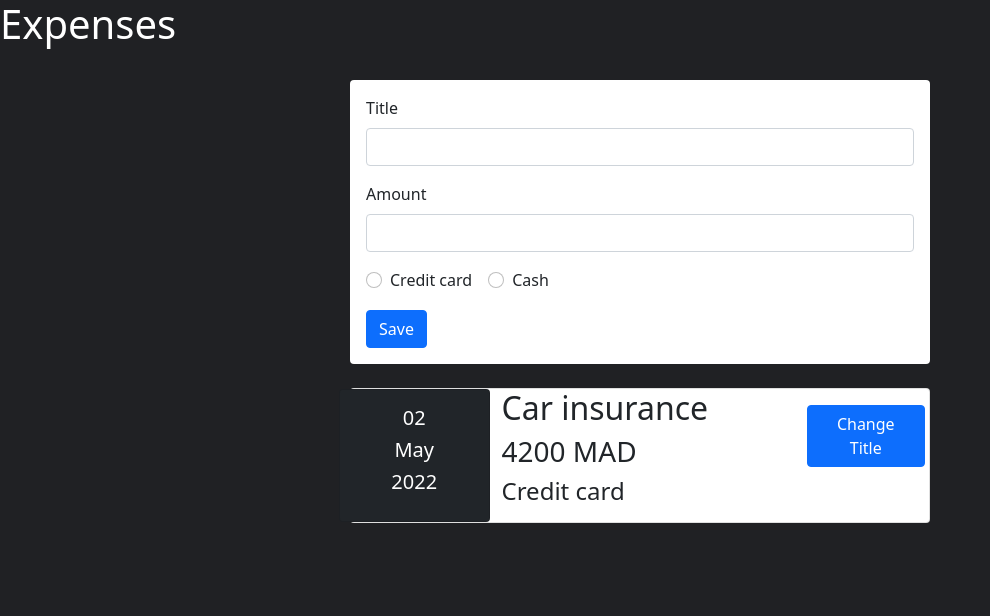
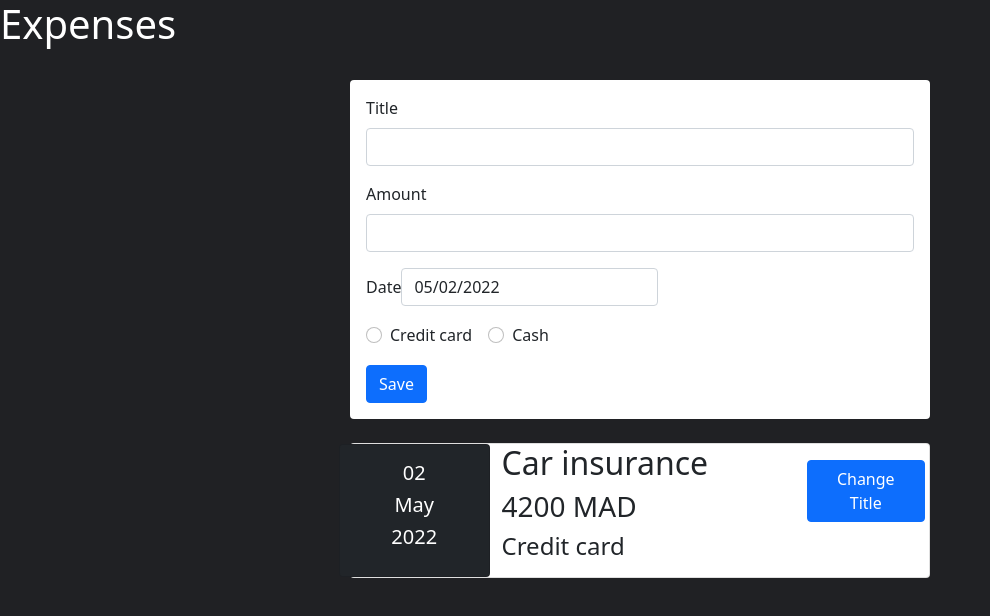
Before and after one commit to bouhouchmarouane/expenses-app, a React (Create React App) app: page / in a window 1280 px wide. Shown: the top 616 px of the page, without its empty margins (0-990 px from the left). Built offline with nearby package versions, Linux system fonts and the light colour scheme.

Commit message:
Adding datepicker

```diff
--- a/package.json
+++ b/package.json
@@ -9,6 +9,7 @@
     "bootstrap": "^5.1.3",
     "bootstrap-icons": "^1.8.2",
     "react": "^18.1.0",
+    "react-datepicker": "^4.8.0",
     "react-dom": "^18.1.0",
     "react-scripts": "5.0.1",
     "web-vitals": "^2.1.4"
--- a/src/components/NewExpense/ExpenseForm.js
+++ b/src/components/NewExpense/ExpenseForm.js
@@ -1,6 +1,12 @@
+import { useState } from "react";
+import DatePicker from "react-datepicker";
+
+import "react-datepicker/dist/react-datepicker.css";
 import "./ExpenseForm.css";
 
 export const ExpenseForm = () => {
+  const [startDate, setStartDate] = useState(new Date());
+
   return (
     <div className="new-expense-form m-4">
       <form>
@@ -15,6 +21,12 @@ export const ExpenseForm = () => {
             Amount
           </label>
           <input type="number" class="form-control" id="amout" />
+        </div>
+        <div class="mb-3">
+          <label for="amout" class="form-label">
+            Date
+          </label>
+          <DatePicker selected={startDate} onChange={(date) => setStartDate(date)} className="form-control" />
         </div>
         <div class="mb-3">
           <div class="form-check form-check-inline">
@@ -35,7 +47,7 @@ export const ExpenseForm = () => {
               name="payment-method"
               id="cash"
             />
-            <label class="form-check-label" for="cash" checked >
+            <label class="form-check-label" for="cash" checked>
               Cash
             </label>
           </div>
```
Also changed, not shown: 1 other file (tests, documents, lock files or other folders).
